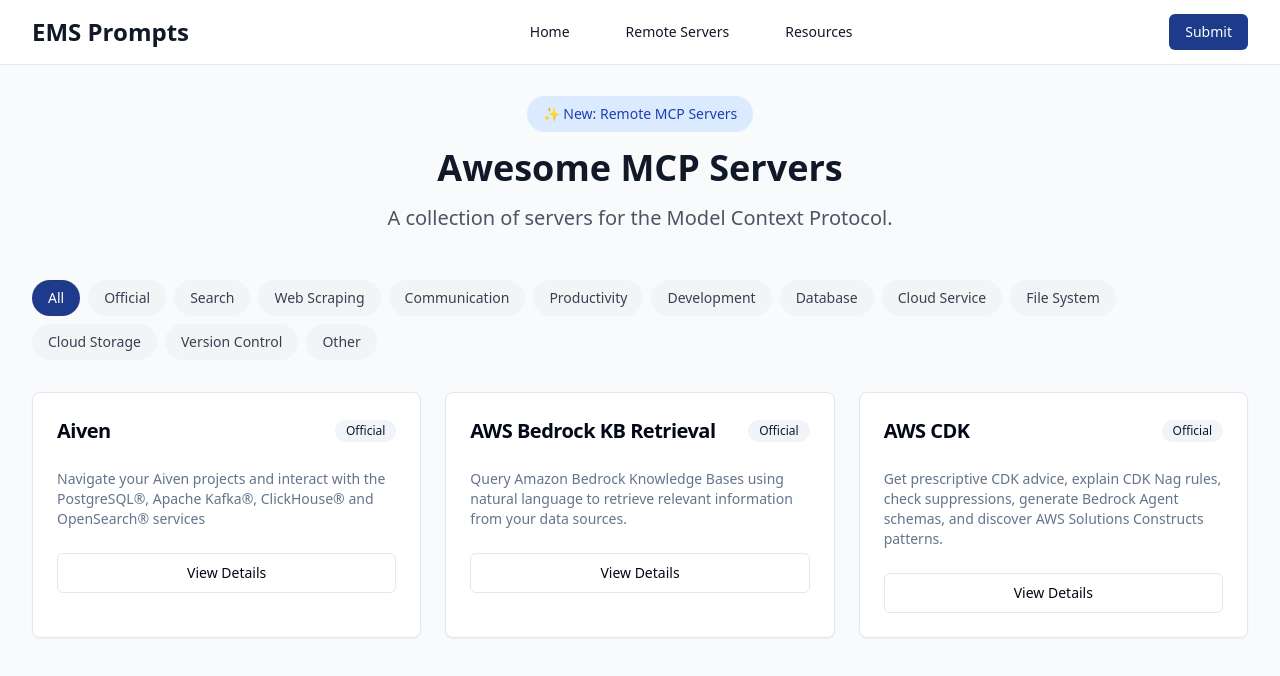
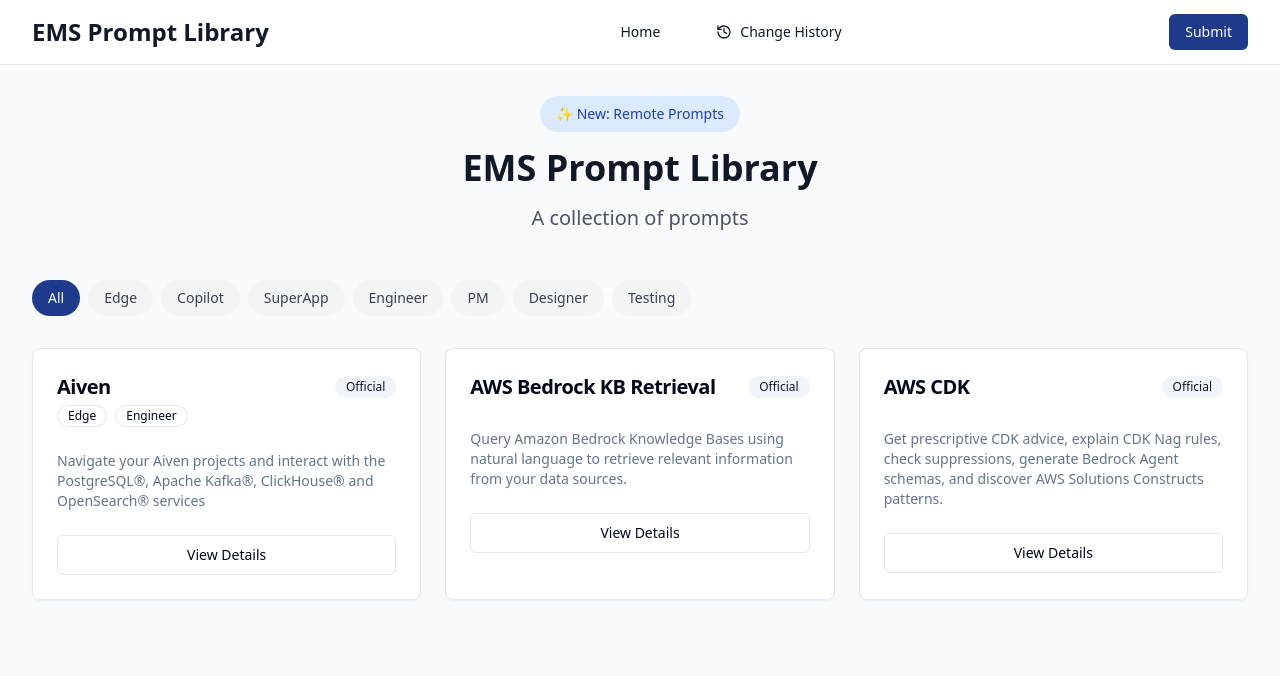
Before and after one commit to iamtouchskyer/ems-prompts-library, a React (Vite) app: page / in a window 1280 px wide. Shown: the top 676 px of the page. Built offline with nearby package versions, Linux system fonts and the light colour scheme.

Commit message:
Refactor: Implement UI changes
- Rename and update text content.
- Implement dynamic tag generation.
- Add editing mode to dialog.
- Integrate tag selector.
- Add change history.

```diff
--- a/src/App.tsx
+++ b/src/App.tsx
@@ -5,6 +5,7 @@ import { QueryClient, QueryClientProvider } from "@tanstack/react-query";
 import { BrowserRouter, Routes, Route } from "react-router-dom";
 import Index from "./pages/Index";
 import NotFound from "./pages/NotFound";
+import History from "./pages/History";
 
 const queryClient = new QueryClient();
 
@@ -16,6 +17,7 @@ const App = () => (
       <BrowserRouter>
         <Routes>
           <Route path="/" element={<Index />} />
+          <Route path="/history" element={<History />} />
           {/* ADD ALL CUSTOM ROUTES ABOVE THE CATCH-ALL "*" ROUTE */}
           <Route path="*" element={<NotFound />} />
         </Routes>
--- a/src/components/Navigation.tsx
+++ b/src/components/Navigation.tsx
@@ -1,4 +1,6 @@
+
 import { Link } from "react-router-dom";
+import { History } from "lucide-react";
 
 const Navigation = () => {
   return (
@@ -7,18 +9,16 @@ const Navigation = () => {
         <div className="flex justify-between items-center h-16">
           <div className="flex items-center">
             <Link to="/" className="flex items-center">
-              <span className="text-2xl font-bold text-gray-900">EMS Prompts</span>
+              <span className="text-2xl font-bold text-gray-900">EMS Prompt Library</span>
             </Link>
           </div>
           <div className="hidden sm:ml-6 sm:flex sm:space-x-8">
-            <Link to="/" className="text-gray-900 hover:text-gray-700 px-3 py-2 text-sm font-medium">
+            <Link to="/" className="text-gray-900 hover:text-gray-700 px-3 py-2 text-sm font-medium flex items-center gap-2">
               Home
             </Link>
-            <Link to="/remote-servers" className="text-gray-900 hover:text-gray-700 px-3 py-2 text-sm font-medium">
-              Remote Servers
-            </Link>
-            <Link to="/resources" className="text-gray-900 hover:text-gray-700 px-3 py-2 text-sm font-medium">
-              Resources
+            <Link to="/history" className="text-gray-900 hover:text-gray-700 px-3 py-2 text-sm font-medium flex items-center gap-2">
+              <History className="h-4 w-4" />
+              Change History
             </Link>
           </div>
           <div>
--- a/src/components/ServerCard.tsx
+++ b/src/components/ServerCard.tsx
@@ -15,15 +15,20 @@ import {
   DialogTitle,
 } from "@/components/ui/dialog";
 import { useState } from "react";
+import { Edit, Eye } from "lucide-react";
+import { Select, SelectContent, SelectItem, SelectTrigger, SelectValue } from "@/components/ui/select";
 
 interface ServerCardProps {
   title: string;
   description: string;
   isOfficial?: boolean;
+  tags?: string[];
 }
 
-const ServerCard = ({ title, description, isOfficial }: ServerCardProps) => {
+const ServerCard = ({ title, description, isOfficial, tags = [] }: ServerCardProps) => {
   const [isDialogOpen, setIsDialogOpen] = useState(false);
+  const [isEditing, setIsEditing] = useState(false);
+  const [selectedTags, setSelectedTags] = useState<string[]>(tags);
 
   return (
     <>
@@ -36,6 +41,13 @@ const ServerCard = ({ title, description, isOfficial }: ServerCardProps) => {
                 Official
               </Badge>
             )}
+          </div>
+          <div className="flex flex-wrap gap-2">
+            {selectedTags.map((tag) => (
+              <Badge key={tag} variant="outline" className="font-medium">
+                {tag}
+              </Badge>
+            ))}
           </div>
         </CardHeader>
         <CardContent>
@@ -50,8 +62,18 @@ const ServerCard = ({ title, description, isOfficial }: ServerCardProps) => {
 
       <Dialog open={isDialogOpen} onOpenChange={setIsDialogOpen}>
         <DialogContent className="max-w-4xl">
-          <DialogHeader>
+          <DialogHeader className="flex flex-row items-center justify-between">
             <DialogTitle>{title}</DialogTitle>
+            <div className="flex items-center gap-2">
+              <Button
+                variant="ghost"
+                size="icon"
+                onClick={() => setIsEditing(!isEditing)}
+                className={isEditing ? "text-blue-600" : ""}
+              >
+                {isEditing ? <Edit className="h-4 w-4" /> : <Eye className="h-4 w-4" />}
+              </Button>
+            </div>
           </DialogHeader>
           <div className="mt-4">
             <div className="flex items-center gap-2 mb-4">
@@ -61,6 +83,25 @@ const ServerCard = ({ title, description, isOfficial }: ServerCardProps) => {
                 </Badge>
               )}
             </div>
+            {isEditing && (
+              <div className="mb-4">
+                <label className="block text-sm font-medium mb-2">Tags</label>
+                <Select>
+                  <SelectTrigger className="w-full">
+                    <SelectValue placeholder="Select tags" />
+                  </SelectTrigger>
+                  <SelectContent>
+                    {["Edge", "Copilot", "SuperApp", "Engineer", "PM", "Designer", "Testing"].map(
+                      (tag) => (
+                        <SelectItem key={tag} value={tag}>
+                          {tag}
+                        </SelectItem>
+                      )
+                    )}
+                  </SelectContent>
+                </Select>
+              </div>
+            )}
             <p className="text-muted-foreground">{description}</p>
           </div>
         </DialogContent>
--- /dev/null
+++ b/src/pages/History.tsx
@@ -0,0 +1,23 @@
+
+import Navigation from "@/components/Navigation";
+
+const History = () => {
+  return (
+    <div className="min-h-screen bg-gray-50">
+      <Navigation />
+      <main className="max-w-7xl mx-auto px-4 sm:px-6 lg:px-8 pt-24">
+        <h1 className="text-3xl font-bold mb-8">Change History</h1>
+        <div className="space-y-4">
+          {/* We'll implement the history items later */}
+          <div className="bg-white p-4 rounded-lg shadow">
+            <div className="text-sm text-gray-500">2025-04-27 10:30</div>
+            <div className="font-medium">Updated "Aiven" prompt tags</div>
+            <div className="text-sm text-gray-600">Added "Engineer" tag</div>
+          </div>
+        </div>
+      </main>
+    </div>
+  );
+};
+
+export default History;
--- a/src/pages/Index.tsx
+++ b/src/pages/Index.tsx
@@ -1,4 +1,3 @@
-
 import { useState } from "react";
 import Navigation from "../components/Navigation";
 import ServerCard from "../components/ServerCard";
@@ -6,18 +5,13 @@ import FilterTags from "../components/FilterTags";
 
 const tags = [
   "All",
-  "Official",
-  "Search",
-  "Web Scraping",
-  "Communication",
-  "Productivity",
-  "Development",
-  "Database",
-  "Cloud Service",
-  "File System",
-  "Cloud Storage",
-  "Version Control",
-  "Other",
+  "Edge",
+  "Copilot",
+  "SuperApp",
+  "Engineer",
+  "PM",
+  "Designer",
+  "Testing"
 ];
 
 const servers = [
@@ -25,6 +19,7 @@ const servers = [
     title: "Aiven",
     description: "Navigate your Aiven projects and interact with the PostgreSQL®, Apache Kafka®, ClickHouse® and OpenSearch® services",
     isOfficial: true,
+    tags: ["Edge", "Engineer"]
   },
   {
     title: "AWS Bedrock KB Retrieval",
@@ -36,7 +31,6 @@ const servers = [
     description: "Get prescriptive CDK advice, explain CDK Nag rules, check suppressions, generate Bedrock Agent schemas, and discover AWS Solutions Constructs patterns.",
     isOfficial: true,
   },
-  // Add more servers as needed
 ];
 
 const Index = () => {
@@ -48,13 +42,13 @@ const Index = () => {
       <main className="max-w-7xl mx-auto px-4 sm:px-6 lg:px-8 pt-24">
         <div className="text-center mb-12">
           <div className="inline-block bg-blue-100 text-blue-800 px-4 py-2 rounded-full text-sm font-medium mb-4">
-            ✨ New: Remote MCP Servers
+            ✨ New: Remote Prompts
           </div>
           <h1 className="text-4xl font-bold text-gray-900 mb-4">
-            Awesome MCP Servers
+            EMS Prompt Library
           </h1>
           <p className="text-xl text-gray-600">
-            A collection of servers for the Model Context Protocol.
+            A collection of prompts
           </p>
         </div>
 
@@ -71,6 +65,7 @@ const Index = () => {
               title={server.title}
               description={server.description}
               isOfficial={server.isOfficial}
+              tags={server.tags}
             />
           ))}
         </div>
```
